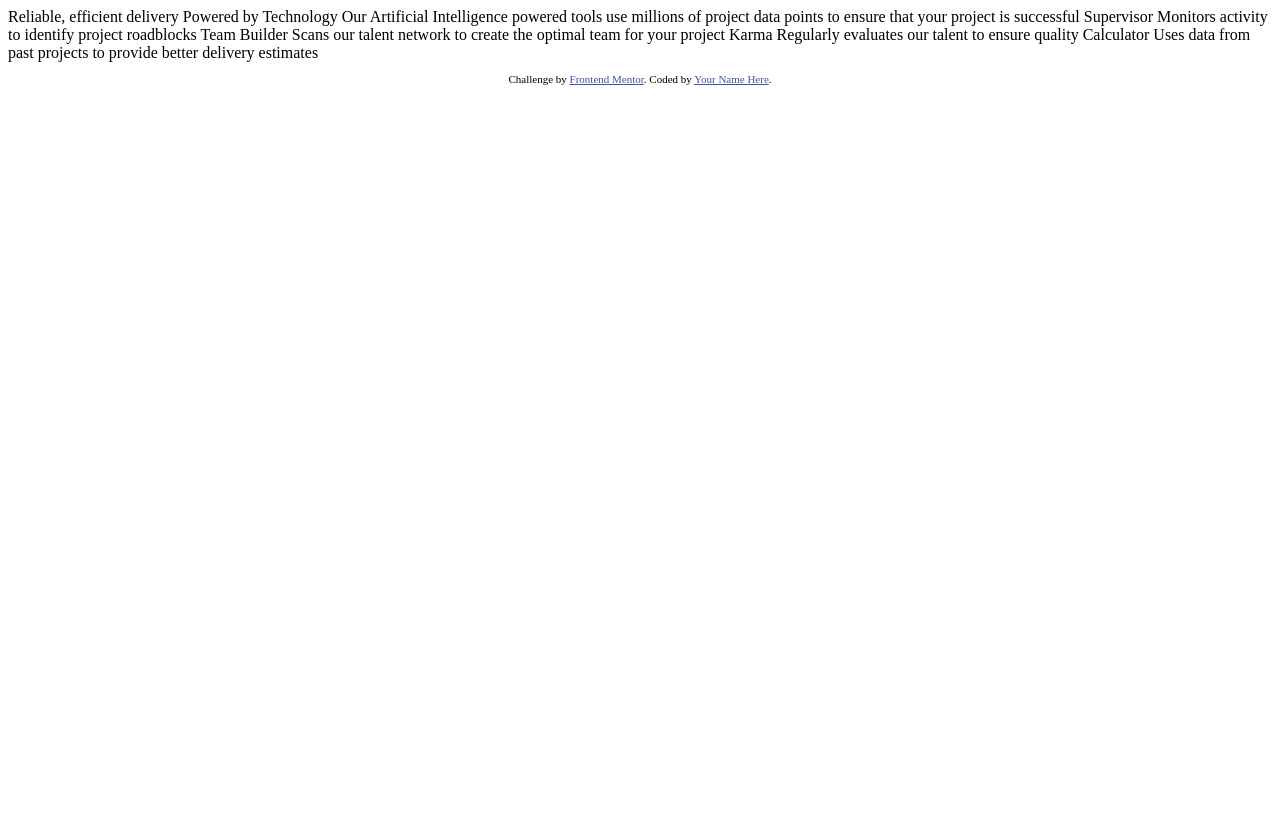
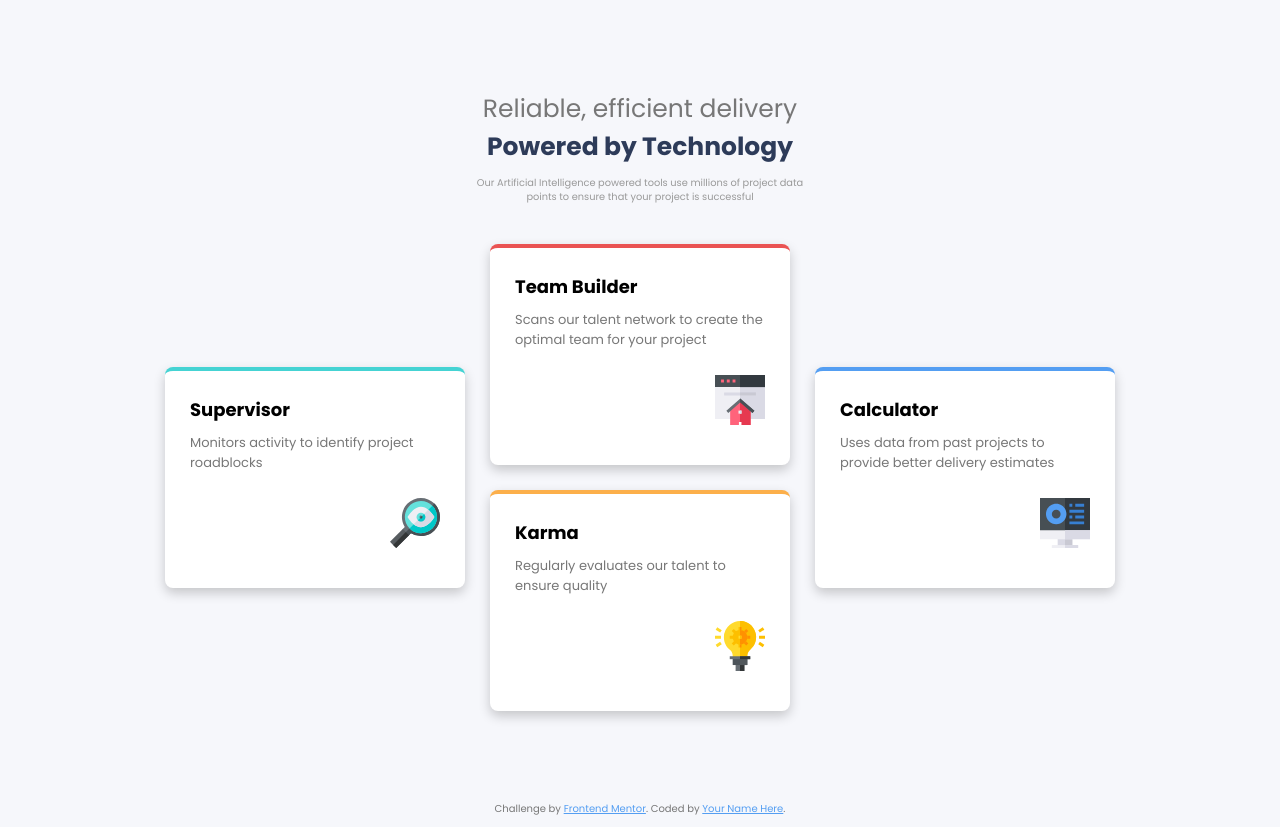
Before and after one commit to lucaidau/Four-Card-Features-Section, a plain HTML site: page index.html in a window 1280 px wide. Before the commit the page ends 800 px from the top, so only its background shows below. Drawn offline with Linux system fonts and the light colour scheme.

Commit message:
COMLETED SOLUTION

```diff
--- a/index.html
+++ b/index.html
@@ -1,44 +1,91 @@
 <!DOCTYPE html>
 <html lang="en">
   <head>
-  <meta charset="UTF-8">
-  <meta name="viewport" content="width=device-width, initial-scale=1.0"> <!-- displays site properly based on user's device -->
+    <meta charset="UTF-8" />
+    <meta name="viewport" content="width=device-width, initial-scale=1.0" />
+    <!-- displays site properly based on user's device -->
 
-  <link rel="icon" type="image/png" sizes="32x32" href="./images/favicon-32x32.png">
-
+    <link
+      rel="icon"
+      type="image/png"
+      sizes="32x32"
+      href="./images/favicon-32x32.png"
+    />
+    <!-- font -->
+    <link rel="preconnect" href="https://fonts.googleapis.com" />
+    <link rel="preconnect" href="https://fonts.gstatic.com" crossorigin />
+    <link
+      href="https://fonts.googleapis.com/css2?family=Dancing+Script:wght@400..700&family=Figtree:ital,wght@0,300..900;1,300..900&family=Fraunces:ital,opsz,wght@0,9..144,100..900;1,9..144,100..900&family=Inter:ital,opsz,wght@0,14..32,100..900;1,14..32,100..900&family=Montserrat:ital,wght@0,100..900;1,100..900&family=Outfit:wght@100..900&family=Poppins:ital,wght@0,100;0,200;0,300;0,400;0,500;0,600;0,700;0,800;0,900;1,100;1,200;1,300;1,400;1,500;1,600;1,700;1,800;1,900&family=Young+Serif&display=swap"
+      rel="stylesheet"
+    />
     <title>Frontend Mentor | Four card feature section</title>
-
+    <link rel="stylesheet" href="style.css" />
     <!-- Feel free to remove these styles or customise in your own stylesheet 👍 -->
     <style>
-    .attribution { font-size: 11px; text-align: center; }
-    .attribution a { color: hsl(228, 45%, 44%); }
+      .attribution {
+        font-size: 1rem;
+        text-align: center;
+        color: #777;
+        margin-bottom: 1rem;
+      }
+      .attribution a {
+        font-size: 1rem;
+        color: #549ef2ff;
+      }
     </style>
   </head>
   <body>
-
-  Reliable, efficient delivery
-  Powered by Technology
-
-  Our Artificial Intelligence powered tools use millions of project data points
-  to ensure that your project is successful
-
-  Supervisor
-  Monitors activity to identify project roadblocks
-
-  Team Builder
-  Scans our talent network to create the optimal team for your project
-
-  Karma
-  Regularly evaluates our talent to ensure quality
-
-  Calculator
+    <main class="container">
+      <h2>
+        Reliable, efficient delivery<br />
+        <span>Powered by Technology</span>
+      </h2>
+      <p class="subtitle">
+        Our Artificial Intelligence powered tools use millions of project
+        data<br />
+        points to ensure that your project is successful
+      </p>
+      <div class="layout">
+        <div class="side">
+          <div class="card supervisor">
+            <h3>Supervisor</h3>
+            <p>Monitors activity to identify project roadblocks</p>
+            <img src="./images/icon-supervisor.svg" alt="card" />
+          </div>
+        </div>
+        <div class="center">
+          <div class="card team_builder">
+            <h3>Team Builder</h3>
+            <p>
+              Scans our talent network to create the optimal team for your
+              project
+            </p>
+            <img src="./images/icon-team-builder.svg" alt="card" />
+          </div>
+          <div class="card karma">
+            <h3>Karma</h3>
+            <p>Regularly evaluates our talent to ensure quality</p>
+            <img src="./images/icon-karma.svg" alt="card" />
+          </div>
+        </div>
+        <div class="side">
+          <div class="card calculator">
+            <h3>Calculator</h3>
+            <p>
               Uses data from past projects to provide better delivery estimates
-
+            </p>
+            <img src="./images/icon-calculator.svg" alt="card" />
+          </div>
+        </div>
+      </div>
+    </main>
 
     <footer>
       <p class="attribution">
-      Challenge by <a href="https://www.frontendmentor.io?ref=challenge" target="_blank">Frontend Mentor</a>.
-      Coded by <a href="#">Your Name Here</a>.
+        Challenge by
+        <a href="https://www.frontendmentor.io?ref=challenge" target="_blank"
+          >Frontend Mentor</a
+        >. Coded by <a href="#">Your Name Here</a>.
       </p>
     </footer>
   </body>
--- a/style.css
+++ b/style.css
@@ -0,0 +1,131 @@
+html,
+body {
+  font-family: "Poppins", sans-serif;
+  font-size: 62.5%;
+  background: #f6f7fb;
+}
+
+* {
+  box-sizing: border-box;
+  margin: 0;
+  padding: 0;
+  font-size: 1.5rem;
+}
+
+.container {
+  max-width: 100rem;
+  padding: 4rem;
+  margin: 5rem auto;
+  text-align: center;
+}
+
+h2 {
+  font-weight: 400;
+  font-size: 2.5rem;
+  color: #777;
+}
+
+h2 span {
+  font-weight: 700;
+  color: #2d3b59;
+  font-size: 2.5rem;
+}
+
+p.subtitle {
+  color: #999;
+  margin: 1rem 4rem;
+
+  font-size: 0.98rem;
+}
+
+.layout {
+  display: flex;
+  justify-content: center;
+  align-items: center;
+  gap: 2.5rem;
+  margin-top: 4rem;
+}
+
+.side {
+  display: flex;
+  flex-direction: column;
+  justify-content: center;
+  gap: 2.5rem;
+}
+
+.center {
+  display: flex;
+  flex-direction: column;
+  gap: 2.5rem;
+}
+
+.card {
+  background: white;
+  border-radius: 8px;
+  border-top: 4px solid transparent;
+  padding: 2.5rem;
+  width: 30rem;
+  text-align: left;
+  box-shadow: 0 0.5rem 1.2rem rgba(0, 0, 0, 0.2);
+  cursor: pointer;
+  display: flex;
+  flex-direction: column;
+  transition: transform 0.2s ease, box-shadow 0.1s ease;
+}
+
+.card:hover {
+  transform: translateY(-0.5rem);
+  box-shadow: 0 1rem 1.2rem rgba(0, 0, 0, 0.15);
+}
+
+.card h3 {
+  margin-top: 0;
+  font-size: 1.8rem;
+}
+
+.card p {
+  font-size: 1.3rem;
+  color: #777;
+  margin: 1rem auto;
+}
+
+.card img {
+  width: 5rem;
+  height: 5rem;
+  margin-block: 1.5rem;
+  align-self: flex-end;
+}
+
+.supervisor {
+  border-top-color: #45d3d3ff;
+}
+
+.team_builder {
+  border-top-color: #ea5353ff;
+}
+
+.karma {
+  border-top-color: #fcaf4aff;
+}
+
+.calculator {
+  border-top-color: #549ef2ff;
+}
+
+@media (max-width: 768px) {
+  .layout {
+    flex-direction: column;
+  }
+
+  .side {
+    flex-direction: row;
+  }
+  .card {
+    transition: none;
+  }
+
+  .card:hover {
+    transform: none;
+    box-shadow: 0 1rem 1.2rem rgba(0, 0, 0, 0.15);
+  }
+}
```
Also changed, not shown: 1 other file. Lines whose indentation alone changed are shown as unchanged.
